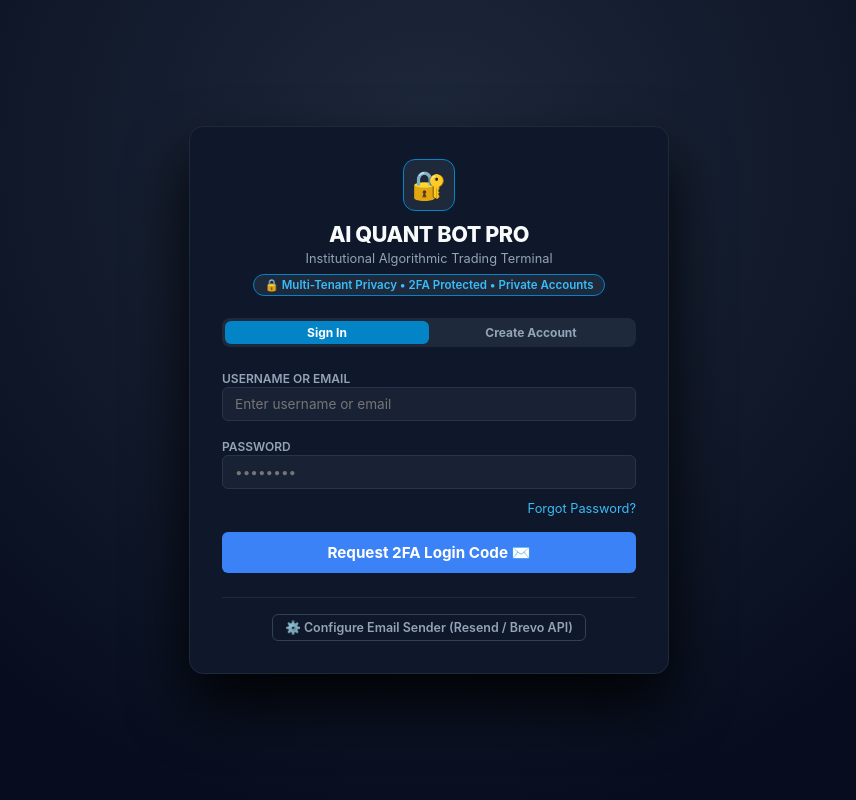
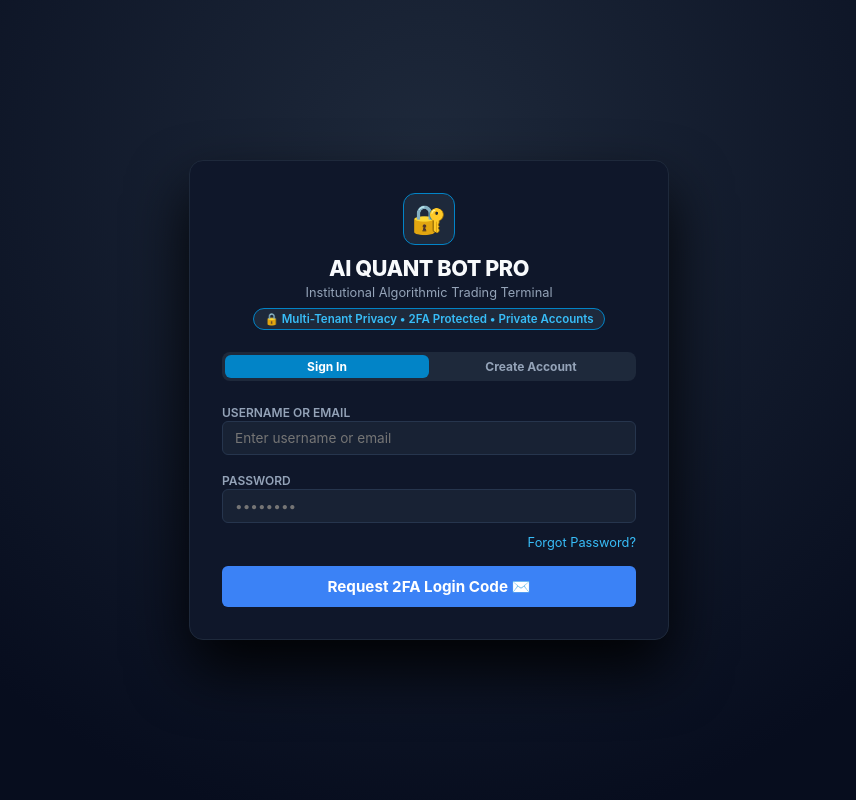
Before and after one commit to mankiratk20/AI_QuantBot, a Flask app: page / in a window 1280 px wide. Shown: the whole page, without its empty margins (211-1067 px from the left). Run offline with Flask 3, Linux system fonts and the light colour scheme; some libraries are stand-ins or nearby versions.

Commit message:
Hide configure email sender drawer from frontend auth modal

```diff
--- a/frontend/templates/index.html
+++ b/frontend/templates/index.html
@@ -1284,42 +1284,6 @@
         </div>
       </form>
 
-      <!-- Quick Email Dispatch Setup Modal / Collapsible -->
-      <div style="margin-top:24px; padding-top:16px; border-top:1px solid #1e293b; text-align:center;">
-        <button type="button" onclick="window.app.toggleEmailConfig()" class="btn btn-sm" style="background:#0f172a; border:1px solid #334155; color:#94a3b8; font-size:0.78rem; padding:5px 12px; border-radius:6px; cursor:pointer;">
-          ⚙️ Configure Email Sender (Resend / Brevo API)
-        </button>
-        <div id="auth-email-config-drawer" style="display:none; text-align:left; background:#0b132b; border:1px solid #1e293b; border-radius:8px; padding:14px; margin-top:12px;">
-          <div style="font-weight:700; font-size:0.85rem; color:#f8fafc; margin-bottom:6px;">Connect Outgoing Email Dispatch</div>
-          <div style="font-size:0.75rem; color:#94a3b8; margin-bottom:10px; line-height:1.4;">
-            Paste your <strong>Resend API Key</strong> (or Brevo API Key) below. The bot saves it immediately so OTP emails deliver live to your inbox without configuring SMTP.
-          </div>
-          <div style="background:#1e293b; border-left:3px solid #38bdf8; padding:8px 10px; border-radius:4px; font-size:0.72rem; color:#cbd5e1; margin-bottom:12px; line-height:1.4;">
-            💡 <strong>Resend Free Tier Restriction:</strong> On a free account, Resend only delivers test emails to the exact email address you signed up with on Resend (e.g. <code>workingamrit123@gmail.com</code>). Register/log in on the bot using that email to receive OTPs instantly, or verify a custom domain at resend.com/domains.
-          </div>
-          <div style="margin-bottom:10px;">
-            <label class="kpi-label" style="font-size:0.72rem;">Resend API Key (starts with re_)</label>
-            <input id="cfg-input-resend-key" class="input-control" style="width:100%; font-family:monospace; font-size:0.8rem;" type="password" placeholder="re_xxxxxxxxxxxxxx" />
-          </div>
-          <div style="margin-bottom:12px;">
-            <label class="kpi-label" style="font-size:0.72rem;">Or Brevo API Key (starts with xkeysib-)</label>
-            <input id="cfg-input-brevo-key" class="input-control" style="width:100%; font-family:monospace; font-size:0.8rem;" type="password" placeholder="xkeysib-xxxxxxxxxxxxxx" />
-          </div>
-          <div style="display:flex; justify-content:space-between; align-items:center; margin-bottom:12px;">
-            <span id="cfg-email-status-badge" style="font-size:0.72rem; color:#94a3b8;">Status: Checking...</span>
-            <button type="button" onclick="window.app.saveEmailConfig()" class="btn btn-sm btn-primary" style="font-size:0.75rem;">Save & Activate</button>
-          </div>
-          <div style="border-top:1px dashed #1e293b; padding-top:10px; margin-top:8px;">
-            <label class="kpi-label" style="font-size:0.72rem;">Test Delivery to Email</label>
-            <div style="display:flex; gap:6px;">
-              <input id="cfg-input-test-email" class="input-control" style="flex:1; font-size:0.78rem;" type="email" placeholder="workingamrit123@gmail.com" />
-              <button id="btn-test-email" type="button" onclick="window.app.testEmailConfig()" class="btn btn-sm btn-secondary" style="font-size:0.75rem; white-space:nowrap;">Send Test</button>
-            </div>
-            <div id="cfg-test-email-msg" style="font-size:0.72rem; margin-top:5px; display:none;"></div>
-          </div>
-        </div>
-      </div>
-
     </div>
   </div>
 
```
